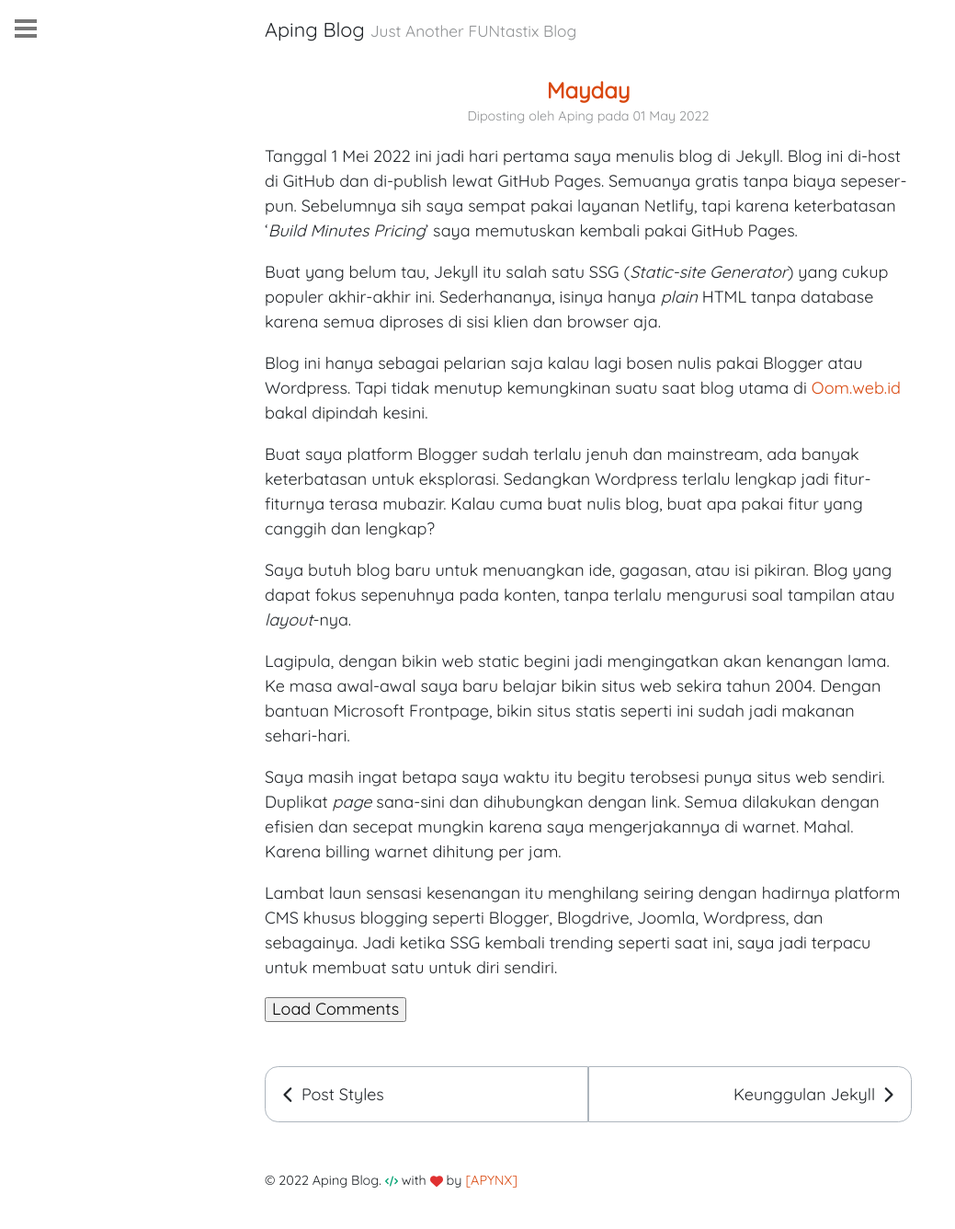
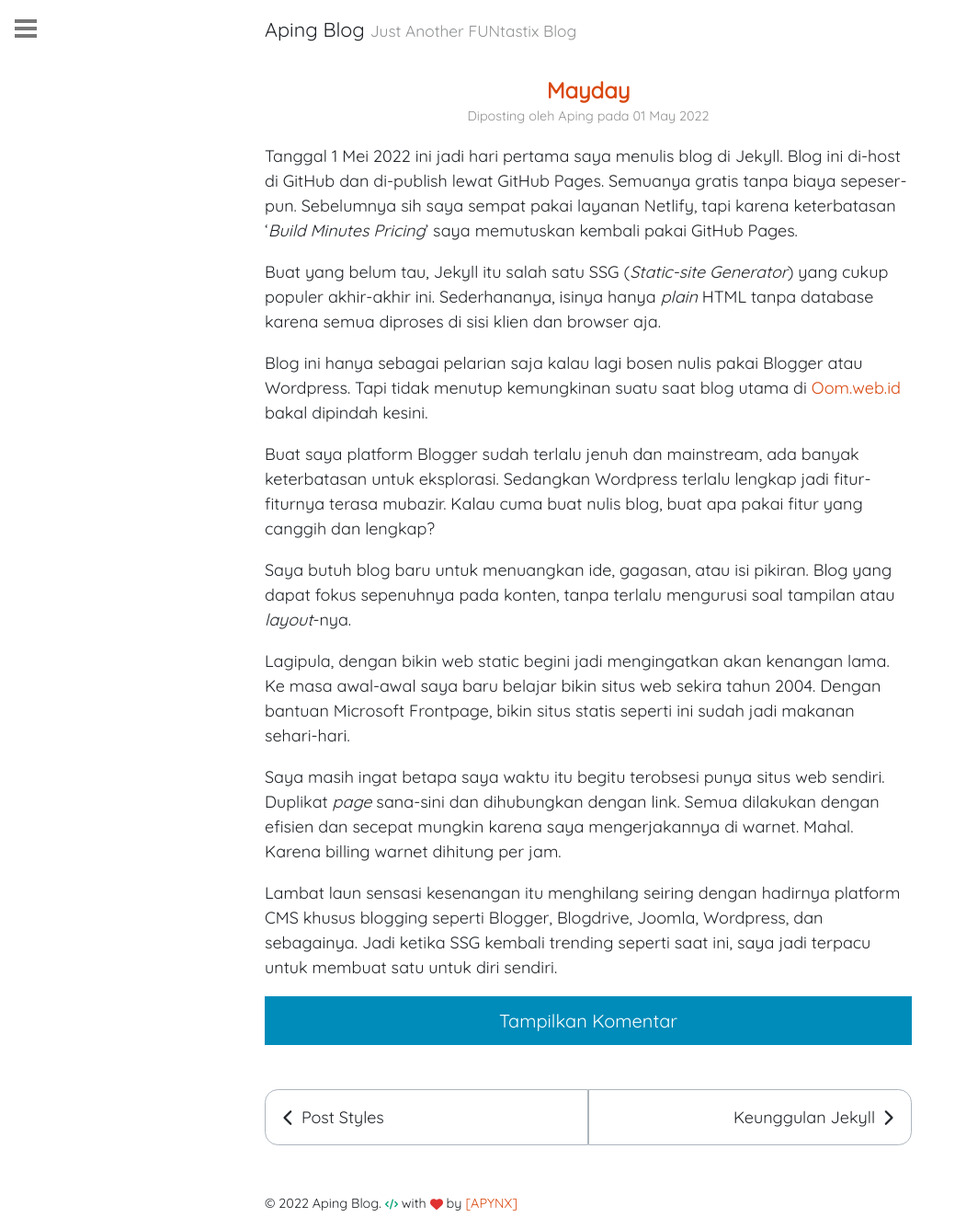
Before and after one commit to apynx/apynx.github.io, a Jekyll site: the page built from _posts/2022-05-01-mayday.md, in a window 1280 px wide. Shown: the whole page at 92% size, without its empty margins (0-1039 px from the left). Built offline with Jekyll 4.4.1, drawn with Linux system fonts in a browser that asks for light colours; before the commit the page ends 1311 px from its top, so only the background shows below that.

Commit message:
update button disqus

```diff
--- a/_layouts/post.html
+++ b/_layouts/post.html
@@ -35,14 +35,14 @@ layout: default
 -->
 
 <div class="comments-block">
-  <button id="show-comments" onclick="disqus();return false;">Load Comments</button>
+  <button id="show-comments" onclick="disqus();return false;">Tampilkan Komentar</button>
 </div>
 
 <div id="disqus_thread"></div>
 
 <script>
 var disqus_loaded = false;
-var disqus_shortname = 'aping'; //Add your shortname here
+var disqus_shortname = '{{site.disqus}}'; //Add your shortname here
 
 function disqus() {
 
--- a/_sass/ockham/_custom.scss
+++ b/_sass/ockham/_custom.scss
@@ -40,3 +40,14 @@ a.social-icon {
 figure.highlight {
   font-size: 16px;
 }
+
+#show-comments {
+  background-color: #008CBA;
+  border: none;
+  color: white;
+  padding: 15px 32px;
+  text-align: center;
+  font-size: 20px;
+  margin: 0px 0px;
+  width: 100%;
+}
```
